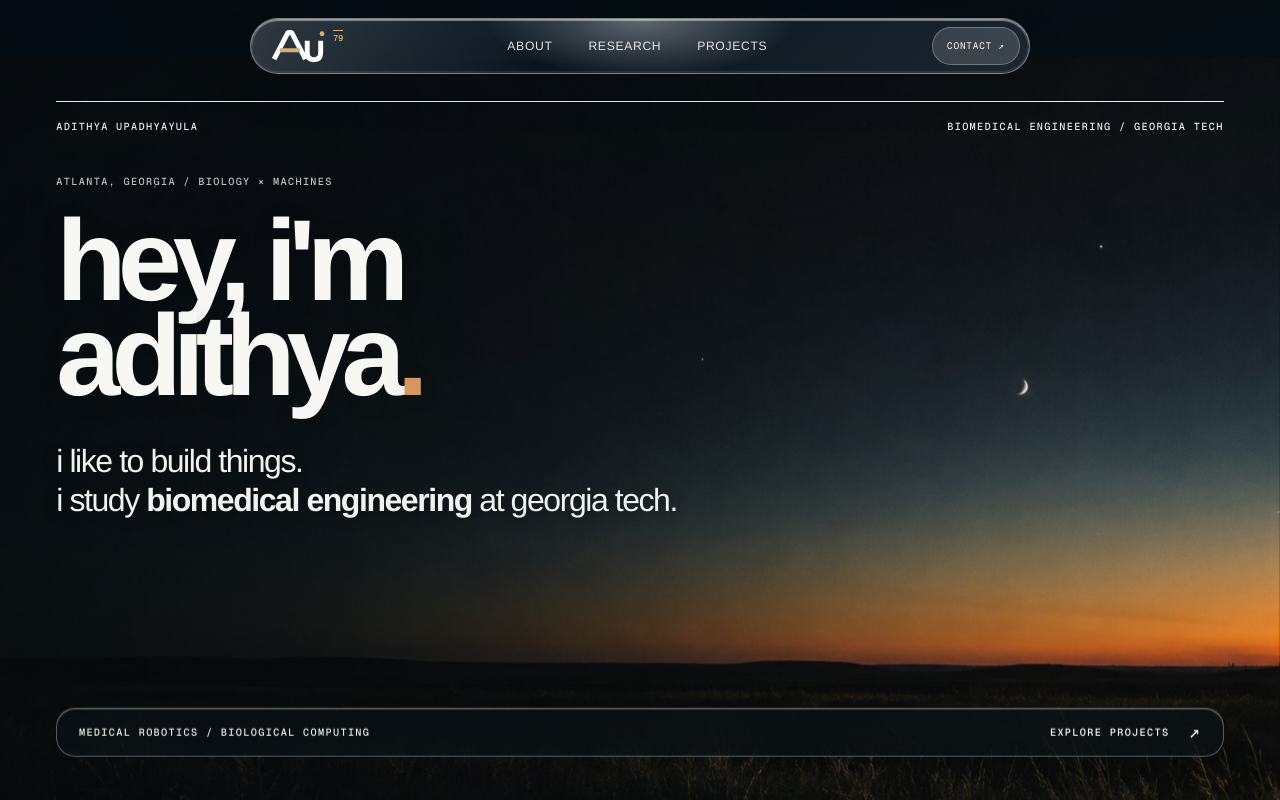
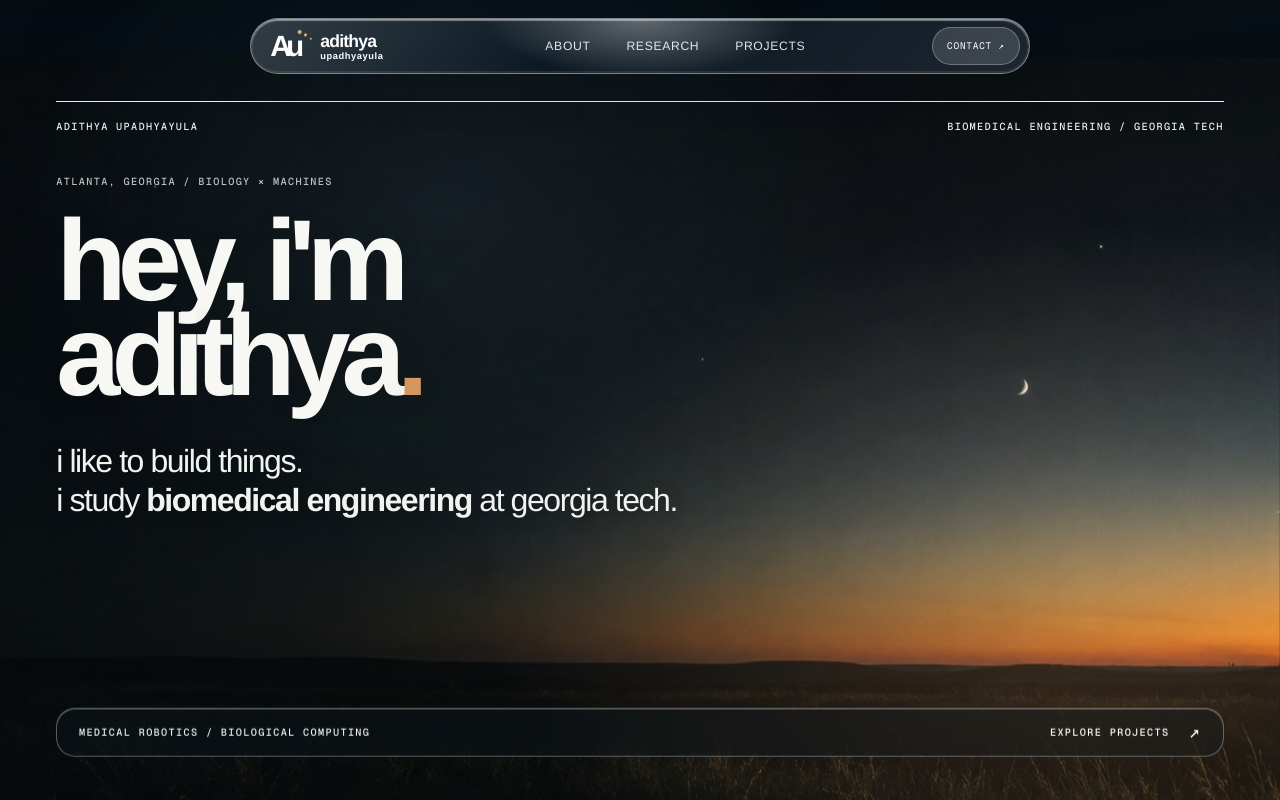
Before and after one commit to adithyakupad/portfolio, a Next.js app: page / in a window 1280 px wide. Shown: the top 800 px of the page. Built offline with nearby package versions, Linux system fonts and the light colour scheme.

Commit message:
Refine Au wordmark and atmospheric motion

```diff
--- a/app/case-studies/[slug]/page.tsx
+++ b/app/case-studies/[slug]/page.tsx
@@ -33,6 +33,7 @@ export default async function ProjectPage({ params }: Props) {
     <main className="detail-page">
       <section className="detail-hero" data-nav-theme="dark">
         <div className="detail-hero__atmosphere" data-parallax="" data-parallax-speed="130" aria-hidden="true" />
+        <div className="detail-hero__atmosphere detail-hero__atmosphere--near" data-parallax="" data-parallax-speed="-80" aria-hidden="true" />
         <div className="frame">
           <div className="detail-hero__top micro">
             <Link href="/projects">← ALL PROJECTS</Link>
@@ -40,7 +41,7 @@ export default async function ProjectPage({ params }: Props) {
           </div>
           <div className="detail-hero__headline">
             <h1 data-parallax="" data-parallax-speed="-45">{project.title}<span className="red-period">.</span></h1>
-            <p>{project.thesis}</p>
+            <p data-parallax="" data-parallax-speed="24">{project.thesis}</p>
           </div>
           <div className="detail-hero__bottom micro">
             <span>{project.status}</span>
--- a/app/globals.css
+++ b/app/globals.css
@@ -1223,20 +1223,51 @@ html[data-motion-visibility="hidden"] .visual *, html[data-motion-visibility="hi
   .intro-hero__floor a:hover { translate: none; }
 }
 
-/* Au is drawn as one linked A/u structure, with 79 set like a material index. */
-.site-nav__mark { display: inline-flex; align-items: center; min-width: 4.5rem; min-height: 2.5rem; }
-.brand-mark { position: relative; display: inline-block; width: 4.55rem; height: 2.35rem; color: inherit; vertical-align: middle; }
-.brand-mark__glyph { position: absolute; left: 0; bottom: 0; width: 3.65rem; height: 2.35rem; overflow: visible; }
-.brand-mark__crossbar { color: #D8AE75; }
-.brand-mark__atom { fill: #D8AE75; transform-origin: 57.5px 7.5px; transition: transform .35s cubic-bezier(.16,1,.3,1); }
-.brand-mark__index { position: absolute; top: .18rem; right: 0; border-top: 1px solid #D8AE75; padding-top: .16rem; color: #D8AE75; font-family: var(--mono); font-size: .52rem; font-weight: 600; letter-spacing: -.02em; line-height: 1; }
-.site-nav__mark:hover .brand-mark__atom, .site-footer__bottom a:hover .brand-mark__atom { transform: translate(2px,-3px); }
-.site-nav__mark:hover .brand-mark__index, .site-footer__bottom a:hover .brand-mark__index { color: #F1C995; }
+/* A compact Au signal sits beside a typographic name, in the spirit of a lab identity. */
+.site-nav__mark { display: inline-flex; align-items: center; min-width: 9.3rem; min-height: 2.5rem; }
+.brand-mark { display: inline-flex; align-items: center; gap: .58rem; color: inherit; white-space: nowrap; vertical-align: middle; }
+.brand-mark__symbol { position: relative; display: grid; align-items: center; width: 2.55rem; height: 2.45rem; }
+.brand-mark__initials { display: block; font-family: var(--sans); font-size: 1.83rem; font-weight: 700; line-height: 1; letter-spacing: -.17em; }
+.brand-mark__signal { position: absolute; top: .17rem; right: -.15rem; display: flex; align-items: center; gap: .22rem; transform: rotate(31deg); transform-origin: left center; }
+.brand-mark__signal i { display: block; width: .24rem; height: .24rem; border-radius: 50%; background: #D8AE75; transition: transform .4s cubic-bezier(.16,1,.3,1); }
+.brand-mark__signal i:nth-child(2) { width: .18rem; height: .18rem; }
+.brand-mark__signal i:nth-child(3) { width: .12rem; height: .12rem; }
+.brand-mark__name { display: flex; flex-direction: column; justify-content: center; gap: .08rem; padding-top: .08rem; line-height: 1; }
+.brand-mark__name strong { font-size: 1.1rem; font-weight: 700; letter-spacing: -.045em; }
+.brand-mark__name > span { font-size: .58rem; font-weight: 700; letter-spacing: .065em; }
+.site-nav__mark:hover .brand-mark__signal i:nth-child(1), .site-footer__bottom a:hover .brand-mark__signal i:nth-child(1) { transform: translate(.12rem,-.12rem); }
+.site-nav__mark:hover .brand-mark__signal i:nth-child(2), .site-footer__bottom a:hover .brand-mark__signal i:nth-child(2) { transform: translate(.18rem,-.18rem); }
+.site-nav__mark:hover .brand-mark__signal i:nth-child(3), .site-footer__bottom a:hover .brand-mark__signal i:nth-child(3) { transform: translate(.25rem,-.25rem); }
 .site-footer__bottom a { display: inline-flex; align-items: center; }
-.site-footer__bottom .brand-mark { width: 6rem; height: 3rem; }
-.site-footer__bottom .brand-mark__glyph { width: 4.6rem; height: 3rem; }
-.site-footer__bottom .brand-mark__index { top: .28rem; font-size: .62rem; }
+.site-footer__bottom .brand-mark { gap: .85rem; }
+.site-footer__bottom .brand-mark__symbol { width: 3.2rem; height: 3rem; }
+.site-footer__bottom .brand-mark__initials { font-size: 2.3rem; }
+.site-footer__bottom .brand-mark__name strong { font-size: 1.37rem; }
+.site-footer__bottom .brand-mark__name > span { font-size: .73rem; }
+.site-footer__bottom .brand-mark__signal { top: .13rem; right: -.1rem; }
+
+/* Independent optical layers shift color while scroll moves them at separate depths. */
+.intro-hero__light { position: absolute; z-index: -1; inset: -17%; pointer-events: none; mix-blend-mode: screen; background: radial-gradient(ellipse 47% 46% at 74% 71%,rgba(241,163,93,.35),transparent 72%),radial-gradient(ellipse 32% 39% at 38% 37%,rgba(93,141,159,.2),transparent 74%); animation: atmosphere-chroma 22s ease-in-out infinite alternate; }
+.home-focus__depth--near { background: radial-gradient(ellipse at 15% 27%,rgba(91,169,184,.52),transparent 42%),radial-gradient(ellipse at 87% 74%,rgba(185,139,181,.46),transparent 42%),radial-gradient(ellipse at 57% 105%,rgba(234,163,99,.42),transparent 44%); animation: atmosphere-chroma 19s ease-in-out infinite alternate; }
+.home-about__atmosphere--near { background: radial-gradient(ellipse at 78% 25%,rgba(154,177,201,.67),transparent 38%),radial-gradient(ellipse at 20% 88%,rgba(230,169,111,.56),transparent 40%); animation: atmosphere-chroma 24s ease-in-out infinite alternate-reverse; }
+.projects-page__atmosphere--near { background: radial-gradient(ellipse at 73% 55%,rgba(151,192,205,.46),transparent 43%),radial-gradient(ellipse at 21% 34%,rgba(224,164,127,.39),transparent 42%); animation: atmosphere-chroma 20s ease-in-out infinite alternate; }
+.detail-hero__atmosphere--near { background: radial-gradient(ellipse at 66% 42%,rgba(114,154,177,.35),transparent 39%),radial-gradient(ellipse at 25% 85%,rgba(201,143,109,.29),transparent 40%); animation: atmosphere-chroma 21s ease-in-out infinite alternate; }
+.research-page__hero .detail-hero__atmosphere--near { background: radial-gradient(ellipse at 74% 28%,rgba(135,190,202,.41),transparent 39%),radial-gradient(ellipse at 21% 84%,rgba(231,181,142,.43),transparent 42%); }
+@keyframes atmosphere-chroma {
+  0% { opacity: .26; transform: translate3d(-2%,2%,0) scale(1); }
+  48% { opacity: .8; transform: translate3d(3%,-2%,0) scale(1.07); }
+  100% { opacity: .4; transform: translate3d(-3%,1%,0) scale(1.02); }
+}
+.intro-hero__light, .home-focus__depth--near, .home-about__atmosphere--near, .projects-page__atmosphere--near, .detail-hero__atmosphere--near { will-change: transform,opacity,translate; }
+@media (max-width: 700px) {
+  .site-nav__mark { min-width: 8.6rem; }
+  .brand-mark__name strong { font-size: 1rem; }
+  .brand-mark__name > span { font-size: .54rem; }
+  .brand-mark__symbol { width: 2.35rem; }
+  .brand-mark__initials { font-size: 1.72rem; }
+}
 @media (prefers-reduced-motion: reduce) {
-  .brand-mark__atom { transition: none; }
-  .site-nav__mark:hover .brand-mark__atom, .site-footer__bottom a:hover .brand-mark__atom { transform: none; }
+  .brand-mark__signal i { transition: none; }
+  .site-nav__mark:hover .brand-mark__signal i, .site-footer__bottom a:hover .brand-mark__signal i { transform: none; }
+  .intro-hero__light, .home-focus__depth--near, .home-about__atmosphere--near, .projects-page__atmosphere--near, .detail-hero__atmosphere--near { animation: none; opacity: .35; will-change: auto; }
 }
--- a/app/page.tsx
+++ b/app/page.tsx
@@ -8,6 +8,7 @@ export default function Home() {
     <main className="home">
       <section className="intro-hero" id="top" data-nav-theme="dark" aria-labelledby="hero-heading">
         <Image className="intro-hero__sunset" src="/dusk-horizon.jpg" alt="" fill priority sizes="100vw" data-parallax="" data-parallax-speed="155" />
+        <div className="intro-hero__light" data-parallax="" data-parallax-speed="-95" aria-hidden="true" />
         <div className="frame intro-hero__copy">
           <div className="section-label micro"><span>ADITHYA UPADHYAYULA</span><span>BIOMEDICAL ENGINEERING / GEORGIA TECH</span></div>
           <div className="intro-hero__message" data-parallax="" data-parallax-speed="-48">
@@ -21,12 +22,13 @@ export default function Home() {
 
       <section className="home-focus" id="focus" data-nav-theme="dark" aria-labelledby="focus-heading">
         <div className="home-focus__depth" data-parallax="" data-parallax-speed="110" aria-hidden="true" />
+        <div className="home-focus__depth home-focus__depth--near" data-parallax="" data-parallax-speed="-85" aria-hidden="true" />
         <WaveField />
         <div className="frame home-focus__inner">
           <div className="section-label micro"><span>[01] / INTERESTS</span><span>BIOMEDICAL ENGINEERING / ATLANTA</span></div>
           <div className="home-focus__content" data-reveal="headline" data-parallax="" data-parallax-speed="-54">
             <p className="micro">I&apos;M INTERESTED IN</p>
-            <h2 id="focus-heading"><span>Medical robotics.</span><span>Biological computing.</span></h2>
+            <h2 id="focus-heading"><span data-parallax="" data-parallax-speed="-22" data-parallax-axis="x">Medical robotics.</span><span data-parallax="" data-parallax-speed="25" data-parallax-axis="x">Biological computing.</span></h2>
           </div>
           <div className="home-focus__field-caption micro"><span>SIGNALS / SYSTEMS</span><span>MOVE TO DISTURB THE FIELD</span></div>
         </div>
@@ -34,6 +36,7 @@ export default function Home() {
 
       <section className="home-about" id="about" data-nav-theme="light" aria-labelledby="about-heading">
         <div className="home-about__atmosphere" data-parallax="" data-parallax-speed="115" aria-hidden="true" />
+        <div className="home-about__atmosphere home-about__atmosphere--near" data-parallax="" data-parallax-speed="-80" aria-hidden="true" />
         <div className="frame">
           <div className="section-label micro"><span>[02] / ABOUT</span><span>ADITHYA KARTHIK UPADHYAYULA</span></div>
           <div className="home-about__intro" data-reveal="headline">
--- a/app/projects/page.tsx
+++ b/app/projects/page.tsx
@@ -16,9 +16,10 @@ export default function ProjectsPage() {
     <main className="index-page projects-page lab-page">
       <section className="index-hero lab-page__hero" data-nav-theme="light">
         <div className="projects-page__atmosphere" data-parallax="" data-parallax-speed="115" aria-hidden="true" />
+        <div className="projects-page__atmosphere projects-page__atmosphere--near" data-parallax="" data-parallax-speed="-75" aria-hidden="true" />
         <div className="frame">
           <div className="section-label micro"><span>INDEX / 02</span><span>BUILDS / TESTS / OPEN QUESTIONS</span></div>
-          <div className="index-hero__body"><span className="micro">EXPERIMENTS / OPEN BUILDS</span><h1 data-parallax="" data-parallax-speed="-52">PROJECTS<span className="red-period">.</span></h1><p>Build / test / break / repeat.</p></div>
+          <div className="index-hero__body"><span className="micro">EXPERIMENTS / OPEN BUILDS</span><h1 data-parallax="" data-parallax-speed="-52">PROJECTS<span className="red-period">.</span></h1><p data-parallax="" data-parallax-speed="28">Build / test / break / repeat.</p></div>
         </div>
       </section>
       <section className="lab-page__entries" data-nav-theme="light">
--- a/app/research/page.tsx
+++ b/app/research/page.tsx
@@ -41,6 +41,7 @@ export default function ResearchPage() {
     <main className="detail-page research-page">
       <section className="detail-hero research-page__hero" data-nav-theme="light">
         <div className="detail-hero__atmosphere" data-parallax="" data-parallax-speed="130" aria-hidden="true" />
+        <div className="detail-hero__atmosphere detail-hero__atmosphere--near" data-parallax="" data-parallax-speed="-80" aria-hidden="true" />
         <div className="frame">
           <div className="detail-hero__top micro">
             <Link href="/">← HOME / RESEARCH</Link>
@@ -49,7 +50,7 @@ export default function ResearchPage() {
           <div className="detail-hero__headline">
             <span className="micro">CARDIOVASCULAR FLUID MECHANICS LABORATORY</span>
             <h1 data-parallax="" data-parallax-speed="-45">Coronary plaque<br /><em>radiomics.</em></h1>
-            <p>Radiomic phenotyping of coronary atherosclerotic plaques.</p>
+            <p data-parallax="" data-parallax-speed="24">Radiomic phenotyping of coronary atherosclerotic plaques.</p>
           </div>
           <div className="detail-hero__bottom micro">
             <span>UNDERGRADUATE RESEARCHER</span>
--- a/components/BrandMark.tsx
+++ b/components/BrandMark.tsx
@@ -1,13 +1,14 @@
 export function BrandMark() {
   return (
     <span className="brand-mark" aria-hidden="true">
-      <svg className="brand-mark__glyph" viewBox="0 0 64 42" fill="none" focusable="false">
-        <path className="brand-mark__structure" d="M4 36 19.5 6h4L39 36" stroke="currentColor" strokeWidth="5.5" strokeLinejoin="bevel" />
-        <path className="brand-mark__crossbar" d="M12.5 26h18" stroke="currentColor" strokeWidth="4.5" strokeLinecap="square" />
-        <path className="brand-mark__structure" d="M41 18v10.5c0 5.3 2.4 8 7.5 8s7.5-2.7 7.5-8V18" stroke="currentColor" strokeWidth="5.5" strokeLinecap="square" strokeLinejoin="round" />
-        <circle className="brand-mark__atom" cx="57.5" cy="7.5" r="2.7" />
-      </svg>
-      <span className="brand-mark__index">79</span>
+      <span className="brand-mark__symbol">
+        <span className="brand-mark__initials">Au</span>
+        <span className="brand-mark__signal"><i /><i /><i /></span>
+      </span>
+      <span className="brand-mark__name">
+        <strong>adithya</strong>
+        <span>upadhyayula</span>
+      </span>
     </span>
   );
 }
--- a/components/DetailSection.tsx
+++ b/components/DetailSection.tsx
@@ -11,7 +11,7 @@ export function DetailSection({ label, heading, body, points, note }: DetailSect
     <section className="detail-section" data-reveal="section">
       <div className="detail-section__label micro" data-parallax="" data-parallax-speed="-18">{label}</div>
       <div className="detail-section__content">
-        <h2>{heading}</h2>
+        <h2 data-parallax="" data-parallax-speed="18" data-parallax-axis="x">{heading}</h2>
         {body && <p>{body}</p>}
         {points && (
           <ol className="process-list">
```
Also changed, not shown: app/icon.svg.
